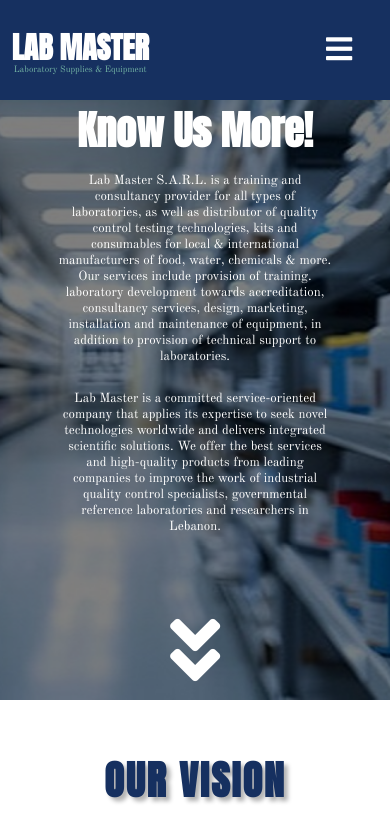
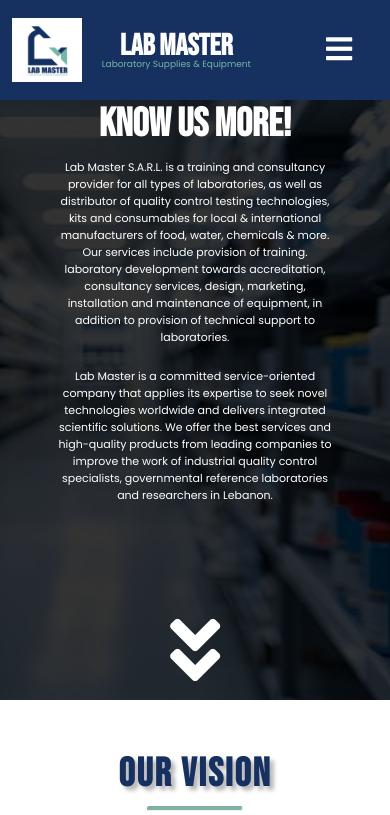
Before and after one commit to hasanborshalli/LabMaster, a plain HTML site: page index.html in a window 390 px wide. Shown: the top 815 px of the page. Drawn offline with nearby package versions, Linux system fonts and the light colour scheme.

Commit message:
some updates

```diff
--- a/index.css
+++ b/index.css
@@ -52,6 +52,14 @@ nav {
     position: sticky;
     top: 0;
 }
+.left-nav {
+    display: flex;
+    align-items: center;
+    gap: 20px;
+}
+.left-nav img {
+    width: 100px;
+}
 .active {
     font-weight: 700;
     text-decoration: underline solid 2px;
@@ -65,8 +73,8 @@ p,
 }
 .logo h1 {
     color: white;
-    font-family: "Anton";
-    font-size: 50px;
+    font-family: "Bebas Neue", sans-serif;
+    font-size: 40px;
     margin: 0;
 }
 .logo {
@@ -79,8 +87,8 @@ p,
 .logo p {
     margin: 0;
     color: #76b7a6;
-    font-family: "Old Standard TT";
-    font-size: 15px;
+    font-family: "Poppins";
+    font-size: 12px;
     margin-top: -10px;
 }
 .links ul {
@@ -88,10 +96,10 @@ p,
     display: flex;
     list-style-type: none;
     gap: 30px;
-    font-family: "Old Standard TT";
+    font-family: "Poppins";
     color: #76b7a6;
     font-weight: 400;
-    font-size: 20px;
+    font-size: 17px;
     align-items: center;
 }
 .links ul li:hover {
@@ -127,7 +135,7 @@ p,
     list-style-type: none;
     gap: 25px;
     margin-right: 30px;
-    font-family: "Old Standard TT";
+    font-family: "Poppins";
     font-weight: 400;
     font-size: 20px;
 }
@@ -163,10 +171,13 @@ p,
         top: -50%;
     }
 }
+
 .home {
+    background-image: url("img/lab.JPG");
     width: 100%;
     height: 600px;
-    background-image: url("img/lab.JPG");
+    overflow: hidden;
+    display: flex;
     background-size: cover;
     background-position: center;
     display: flex;
@@ -181,18 +192,18 @@ p,
     left: 0;
     width: 100%;
     height: 600px;
-    background-color: rgba(0, 0, 0, 0.5); /* Dark overlay with 50% opacity */
-    z-index: 0; /* Ensure the overlay is above the background */
+    background-color: rgba(0, 0, 0, 0.8);
+    z-index: 0;
 }
 
 .home > * {
     position: relative;
-    z-index: 2; /*Ensure content is above the overlay*/
-    color: white; /* Make text visible on dark background */
+    z-index: 2;
+    color: white;
 }
 .home h1 {
     color: white;
-    font-family: "Anton";
+    font-family: "Bebas Neue", sans-serif;
     font-size: 70px;
     margin: 0;
 }
@@ -200,8 +211,8 @@ p,
     width: 70%;
     text-align: center;
     color: white;
-    font-family: "Old Standard TT";
-    font-size: 20px;
+    font-family: "Poppins";
+    font-size: 18px;
 }
 .h1Animate-home {
     animation: leFadeInRight 2s;
@@ -253,7 +264,7 @@ p,
 .suppliers h1 {
     color: #163060;
     font-size: 50px;
-    font-family: "Anton";
+    font-family: "Bebas Neue", sans-serif;
     text-shadow: 4px 4px 4px rgba(0, 0, 0, 0.3);
     margin: 0;
     letter-spacing: 2px;
@@ -266,7 +277,7 @@ p,
     background-color: #76b7a6;
 }
 .block p {
-    font-family: "Old Standard TT";
+    font-family: "Poppins";
     font-size: 18px;
     font-weight: 400;
 }
@@ -316,7 +327,7 @@ p,
     text-align: center;
     color: #76b7a6;
     font-size: 50px;
-    font-family: "Anton";
+    font-family: "Bebas Neue", sans-serif;
     margin: 0;
     letter-spacing: 2px;
 }
@@ -357,12 +368,12 @@ p,
 .scopes h1 {
     text-align: center;
     font-size: 50px;
-    font-family: "Anton";
+    font-family: "Bebas Neue", sans-serif;
     margin: 0;
     letter-spacing: 2px;
 }
 .scopes li {
-    font-family: "Old Standard TT";
+    font-family: "Poppins";
     font-size: 18px;
     font-weight: 400;
 }
@@ -414,6 +425,7 @@ p,
 }
 .pictures img {
     width: 15%;
+    margin-bottom: 30px;
 }
 .supplierAnimate {
     animation: fadeInLeft 3s;
@@ -449,7 +461,7 @@ p,
     align-items: center;
 }
 .container h1 {
-    font-family: "Anton";
+    font-family: "Bebas Neue", sans-serif;
     letter-spacing: 2px;
     font-size: 50px;
     margin-top: 0;
@@ -464,29 +476,37 @@ p,
     text-decoration: none;
     color: white;
     margin: 10px;
-    font-family: "Old Standart TT";
+    font-family: "Poppins";
     font-size: 20px;
     width: fit-content;
 }
-
-@media (max-width: 890px) {
+@media (max-width: 950px) {
     .links ul {
         font-size: 15px;
     }
     .logo h1 {
-        font-size: 40px;
+        font-size: 35px;
     }
     .logo p {
+        font-size: 10px;
+    }
+}
+@media (max-width: 890px) {
+    .links ul {
         font-size: 12px;
     }
+    .logo h1 {
+        font-size: 30px;
+    }
+
     .home h1 {
         font-size: 60px;
     }
     .home p {
-        font-size: 18px;
+        font-size: 16px;
     }
 }
-@media (max-width: 725px) {
+@media (max-width: 790px) {
     .links {
         display: none;
     }
@@ -506,12 +526,13 @@ p,
         font-size: 15px;
     }
 }
+
 @media (max-width: 650px) {
     .home h1 {
         font-size: 50px;
     }
     .home p {
-        font-size: 15px;
+        font-size: 13px;
     }
     .info,
     .advantages {
@@ -527,6 +548,9 @@ p,
     .suppliers h1 {
         font-size: 30px;
     }
+    .left-nav img {
+        width: 70px;
+    }
     .logo p {
         font-size: 9px;
         margin-top: -6px;
@@ -536,7 +560,7 @@ p,
         font-size: 40px;
     }
     .home p {
-        font-size: 13px;
+        font-size: 11px;
     }
     .advantage h1,
     .container h3 {
@@ -549,7 +573,7 @@ p,
 
     .container p,
     .container a {
-        font-size: 18px;
+        font-size: 15px;
     }
     .pictures img {
         margin-bottom: 30px;
--- a/index.html
+++ b/index.html
@@ -23,19 +23,11 @@
         <link rel="icon" href="img/logo.jpeg" />
         <link rel="stylesheet" href="index.css" />
 
-        <!-- Anton Font -->
+        <!-- Poppins Font -->
         <link rel="preconnect" href="https://fonts.googleapis.com" />
         <link rel="preconnect" href="https://fonts.gstatic.com" crossorigin />
         <link
-            href="https://fonts.googleapis.com/css2?family=Anton&display=swap"
-            rel="stylesheet"
-        />
-
-        <!-- Old Standard Font -->
-        <link rel="preconnect" href="https://fonts.googleapis.com" />
-        <link rel="preconnect" href="https://fonts.gstatic.com" crossorigin />
-        <link
-            href="https://fonts.googleapis.com/css2?family=Anton&family=Old+Standard+TT:ital,wght@0,400;0,700;1,400&display=swap"
+            href="https://fonts.googleapis.com/css2?family=Poppins:ital,wght@0,100;0,200;0,300;0,400;0,500;0,600;0,700;0,800;0,900;1,100;1,200;1,300;1,400;1,500;1,600;1,700;1,800;1,900&display=swap"
             rel="stylesheet"
         />
 
@@ -64,9 +56,12 @@
         </div>
         <section class="main" id="main">
             <nav>
-                <div class="logo">
-                    <h1>LAB MASTER</h1>
-                    <p>Laboratory Supplies & Equipment</p>
+                <div class="left-nav">
+                    <img src="img/logo.jpeg" alt="" />
+                    <div class="logo">
+                        <h1>LAB MASTER</h1>
+                        <p>Laboratory Supplies & Equipment</p>
+                    </div>
                 </div>
                 <div class="links">
                     <ul>
@@ -241,17 +236,19 @@
             <section class="suppliers" id="suppliers">
                 <h1>Our Suppliers</h1>
                 <div class="pictures">
+                    <img src="img/erkaya.jpeg" alt="" loading="lazy" />
+
+                    <img src="img/infitek.jpeg" alt="" loading="lazy" />
+                    <img src="img/hyserve.jpeg" alt="" loading="lazy" />
+                    <img src="img/liofilchem.jpeg" alt="" loading="lazy" />
+                    <img src="img/huida.jpeg" alt="" loading="lazy" />
+                    <img src="img/normax.jpeg" alt="" loading="lazy" />
                     <img
                         src="img/filtra.png"
                         alt=""
                         id="filtra"
                         loading="lazy"
                     />
-                    <img src="img/infitek.jpeg" alt="" loading="lazy" />
-                    <img src="img/hyserve.jpeg" alt="" loading="lazy" />
-                    <img src="img/liofilchem.jpeg" alt="" loading="lazy" />
-                    <img src="img/huida.jpeg" alt="" loading="lazy" />
-                    <img src="img/normax.jpeg" alt="" loading="lazy" />
                 </div>
             </section>
             <section class="contact" id="contact">
```
Also changed, not shown: img/erkaya.jpeg (added), img/file.png (deleted), img/huida.jpeg.
